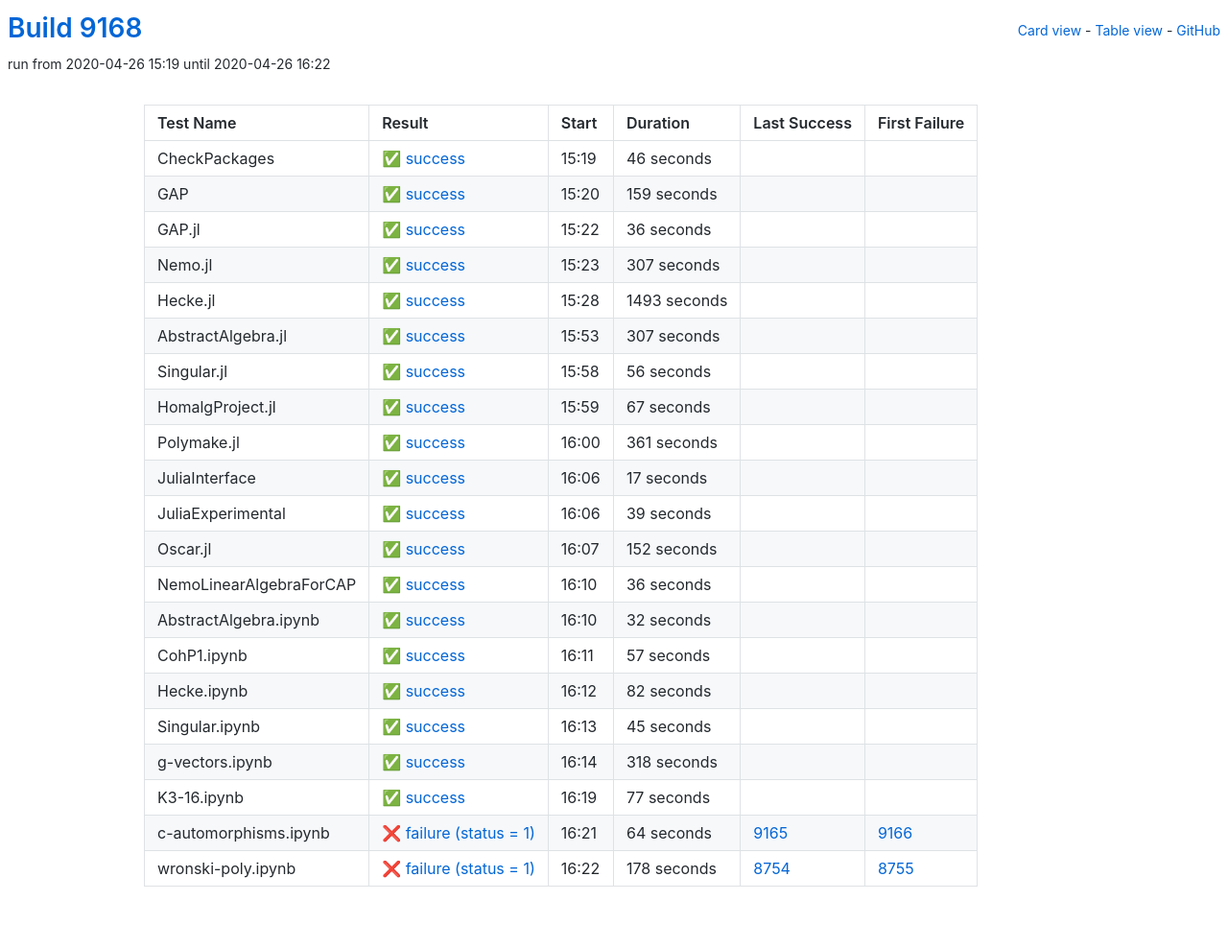
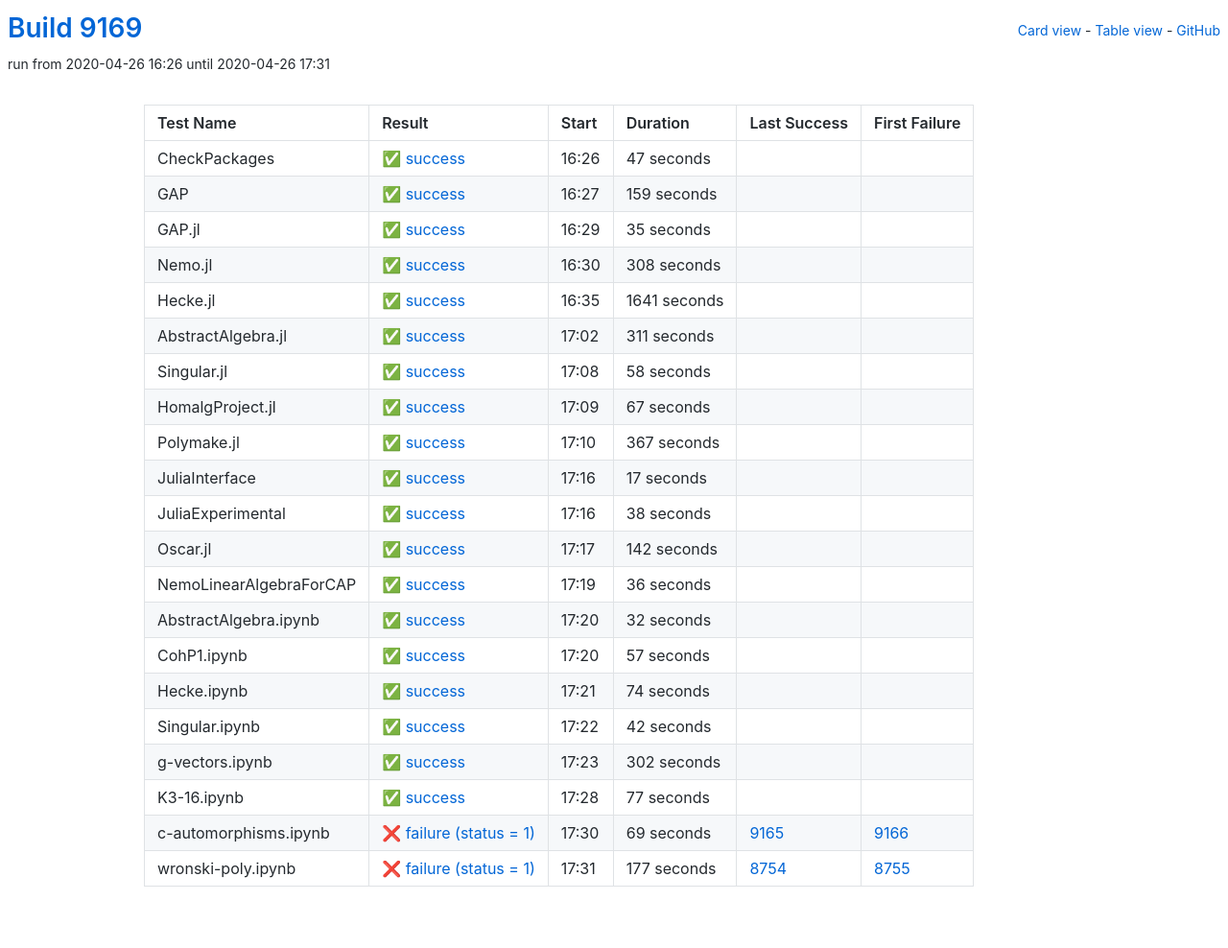
Before and after one commit to oscar-system/oscar-ci-status, a Jekyll site: the page built from table.html, in a window 1280 px wide. Shown: the whole page at 96% size. Built offline with Jekyll 4.4.1, drawn with Linux system fonts in a browser that asks for light colours.

Commit message:
Build 9169

```diff
--- a/_data/ci.yml
+++ b/_data/ci.yml
@@ -1,16 +1,16 @@
-build: 9168
-build_url: https://oscarci.mathematik.uni-kl.de/job/oscar/9168/
+build: 9169
+build_url: https://oscarci.mathematik.uni-kl.de/job/oscar/9169/
 job: oscar
 tests:
-- duration: 46
+- duration: 47
   exitcode: 0
   first_failure: false
   first_failure_url: null
   last_success: false
   last_success_url: null
-  log: https://oscarci.mathematik.uni-kl.de/job/oscar/9168/artifact/logs/build-9168/CheckPackages.log
+  log: https://oscarci.mathematik.uni-kl.de/job/oscar/9169/artifact/logs/build-9169/CheckPackages.log
   name: CheckPackages
-  start: 2020-04-26 15:19
+  start: 2020-04-26 16:26
   status: success
   success: true
 - duration: 159
@@ -19,9 +19,119 @@ tests:
   first_failure_url: null
   last_success: false
   last_success_url: null
-  log: https://oscarci.mathematik.uni-kl.de/job/oscar/9168/artifact/logs/build-9168/GAP.log
+  log: https://oscarci.mathematik.uni-kl.de/job/oscar/9169/artifact/logs/build-9169/GAP.log
   name: GAP
-  start: 2020-04-26 15:20
+  start: 2020-04-26 16:27
+  status: success
+  success: true
+- duration: 35
+  exitcode: 0
+  first_failure: false
+  first_failure_url: null
+  last_success: false
+  last_success_url: null
+  log: https://oscarci.mathematik.uni-kl.de/job/oscar/9169/artifact/logs/build-9169/GAP.jl.log
+  name: GAP.jl
+  start: 2020-04-26 16:29
+  status: success
+  success: true
+- duration: 308
+  exitcode: 0
+  first_failure: false
+  first_failure_url: null
+  last_success: false
+  last_success_url: null
+  log: https://oscarci.mathematik.uni-kl.de/job/oscar/9169/artifact/logs/build-9169/Nemo.jl.log
+  name: Nemo.jl
+  start: 2020-04-26 16:30
+  status: success
+  success: true
+- duration: 1641
+  exitcode: 0
+  first_failure: false
+  first_failure_url: null
+  last_success: false
+  last_success_url: null
+  log: https://oscarci.mathematik.uni-kl.de/job/oscar/9169/artifact/logs/build-9169/Hecke.jl.log
+  name: Hecke.jl
+  start: 2020-04-26 16:35
+  status: success
+  success: true
+- duration: 311
+  exitcode: 0
+  first_failure: false
+  first_failure_url: null
+  last_success: false
+  last_success_url: null
+  log: https://oscarci.mathematik.uni-kl.de/job/oscar/9169/artifact/logs/build-9169/AbstractAlgebra.jl.log
+  name: AbstractAlgebra.jl
+  start: 2020-04-26 17:02
+  status: success
+  success: true
+- duration: 58
+  exitcode: 0
+  first_failure: false
+  first_failure_url: null
+  last_success: false
+  last_success_url: null
+  log: https://oscarci.mathematik.uni-kl.de/job/oscar/9169/artifact/logs/build-9169/Singular.jl.log
+  name: Singular.jl
+  start: 2020-04-26 17:08
+  status: success
+  success: true
+- duration: 67
+  exitcode: 0
+  first_failure: false
+  first_failure_url: null
+  last_success: false
+  last_success_url: null
+  log: https://oscarci.mathematik.uni-kl.de/job/oscar/9169/artifact/logs/build-9169/HomalgProject.jl.log
+  name: HomalgProject.jl
+  start: 2020-04-26 17:09
+  status: success
+  success: true
+- duration: 367
+  exitcode: 0
+  first_failure: false
+  first_failure_url: null
+  last_success: false
+  last_success_url: null
+  log: https://oscarci.mathematik.uni-kl.de/job/oscar/9169/artifact/logs/build-9169/Polymake.jl.log
+  name: Polymake.jl
+  start: 2020-04-26 17:10
+  status: success
+  success: true
+- duration: 17
+  exitcode: 0
+  first_failure: false
+  first_failure_url: null
+  last_success: false
+  last_success_url: null
+  log: https://oscarci.mathematik.uni-kl.de/job/oscar/9169/artifact/logs/build-9169/JuliaInterface.log
+  name: JuliaInterface
+  start: 2020-04-26 17:16
+  status: success
+  success: true
+- duration: 38
+  exitcode: 0
+  first_failure: false
+  first_failure_url: null
+  last_success: false
+  last_success_url: null
+  log: https://oscarci.mathematik.uni-kl.de/job/oscar/9169/artifact/logs/build-9169/JuliaExperimental.log
+  name: JuliaExperimental
+  start: 2020-04-26 17:16
+  status: success
+  success: true
+- duration: 142
+  exitcode: 0
+  first_failure: false
+  first_failure_url: null
+  last_success: false
+  last_success_url: null
+  log: https://oscarci.mathematik.uni-kl.de/job/oscar/9169/artifact/logs/build-9169/Oscar.jl.log
+  name: Oscar.jl
+  start: 2020-04-26 17:17
   status: success
   success: true
 - duration: 36
@@ -30,119 +140,9 @@ tests:
   first_failure_url: null
   last_success: false
   last_success_url: null
-  log: https://oscarci.mathematik.uni-kl.de/job/oscar/9168/artifact/logs/build-9168/GAP.jl.log
-  name: GAP.jl
-  start: 2020-04-26 15:22
-  status: success
-  success: true
-- duration: 307
-  exitcode: 0
-  first_failure: false
-  first_failure_url: null
-  last_success: false
-  last_success_url: null
-  log: https://oscarci.mathematik.uni-kl.de/job/oscar/9168/artifact/logs/build-9168/Nemo.jl.log
-  name: Nemo.jl
-  start: 2020-04-26 15:23
-  status: success
-  success: true
-- duration: 1493
-  exitcode: 0
-  first_failure: false
-  first_failure_url: null
-  last_success: false
-  last_success_url: null
-  log: https://oscarci.mathematik.uni-kl.de/job/oscar/9168/artifact/logs/build-9168/Hecke.jl.log
-  name: Hecke.jl
-  start: 2020-04-26 15:28
-  status: success
-  success: true
-- duration: 307
-  exitcode: 0
-  first_failure: false
-  first_failure_url: null
-  last_success: false
-  last_success_url: null
-  log: https://oscarci.mathematik.uni-kl.de/job/oscar/9168/artifact/logs/build-9168/AbstractAlgebra.jl.log
-  name: AbstractAlgebra.jl
-  start: 2020-04-26 15:53
-  status: success
-  success: true
-- duration: 56
-  exitcode: 0
-  first_failure: false
-  first_failure_url: null
-  last_success: false
-  last_success_url: null
-  log: https://oscarci.mathematik.uni-kl.de/job/oscar/9168/artifact/logs/build-9168/Singular.jl.log
-  name: Singular.jl
-  start: 2020-04-26 15:58
-  status: success
-  success: true
-- duration: 67
-  exitcode: 0
-  first_failure: false
-  first_failure_url: null
-  last_success: false
-  last_success_url: null
-  log: https://oscarci.mathematik.uni-kl.de/job/oscar/9168/artifact/logs/build-9168/HomalgProject.jl.log
-  name: HomalgProject.jl
-  start: 2020-04-26 15:59
-  status: success
-  success: true
-- duration: 361
-  exitcode: 0
-  first_failure: false
-  first_failure_url: null
-  last_success: false
-  last_success_url: null
-  log: https://oscarci.mathematik.uni-kl.de/job/oscar/9168/artifact/logs/build-9168/Polymake.jl.log
-  name: Polymake.jl
-  start: 2020-04-26 16:00
-  status: success
-  success: true
-- duration: 17
-  exitcode: 0
-  first_failure: false
-  first_failure_url: null
-  last_success: false
-  last_success_url: null
-  log: https://oscarci.mathematik.uni-kl.de/job/oscar/9168/artifact/logs/build-9168/JuliaInterface.log
-  name: JuliaInterface
-  start: 2020-04-26 16:06
-  status: success
-  success: true
-- duration: 39
-  exitcode: 0
-  first_failure: false
-  first_failure_url: null
-  last_success: false
-  last_success_url: null
-  log: https://oscarci.mathematik.uni-kl.de/job/oscar/9168/artifact/logs/build-9168/JuliaExperimental.log
-  name: JuliaExperimental
-  start: 2020-04-26 16:06
-  status: success
-  success: true
-- duration: 152
-  exitcode: 0
-  first_failure: false
-  first_failure_url: null
-  last_success: false
-  last_success_url: null
-  log: https://oscarci.mathematik.uni-kl.de/job/oscar/9168/artifact/logs/build-9168/Oscar.jl.log
-  name: Oscar.jl
-  start: 2020-04-26 16:07
-  status: success
-  success: true
-- duration: 36
-  exitcode: 0
-  first_failure: false
-  first_failure_url: null
-  last_success: false
-  last_success_url: null
-  log: https://oscarci.mathematik.uni-kl.de/job/oscar/9168/artifact/logs/build-9168/NemoLinearAlgebraForCAP.log
+  log: https://oscarci.mathematik.uni-kl.de/job/oscar/9169/artifact/logs/build-9169/NemoLinearAlgebraForCAP.log
   name: NemoLinearAlgebraForCAP
-  start: 2020-04-26 16:10
+  start: 2020-04-26 17:19
   status: success
   success: true
 - duration: 32
@@ -151,9 +151,9 @@ tests:
   first_failure_url: null
   last_success: false
   last_success_url: null
-  log: https://oscarci.mathematik.uni-kl.de/job/oscar/9168/artifact/logs/build-9168/AbstractAlgebra.ipynb.log
+  log: https://oscarci.mathematik.uni-kl.de/job/oscar/9169/artifact/logs/build-9169/AbstractAlgebra.ipynb.log
   name: AbstractAlgebra.ipynb
-  start: 2020-04-26 16:10
+  start: 2020-04-26 17:20
   status: success
   success: true
 - duration: 57
@@ -162,42 +162,42 @@ tests:
   first_failure_url: null
   last_success: false
   last_success_url: null
-  log: https://oscarci.mathematik.uni-kl.de/job/oscar/9168/artifact/logs/build-9168/CohP1.ipynb.log
+  log: https://oscarci.mathematik.uni-kl.de/job/oscar/9169/artifact/logs/build-9169/CohP1.ipynb.log
   name: CohP1.ipynb
-  start: 2020-04-26 16:11
+  start: 2020-04-26 17:20
   status: success
   success: true
-- duration: 82
+- duration: 74
   exitcode: 0
   first_failure: false
   first_failure_url: null
   last_success: false
   last_success_url: null
-  log: https://oscarci.mathematik.uni-kl.de/job/oscar/9168/artifact/logs/build-9168/Hecke.ipynb.log
+  log: https://oscarci.mathematik.uni-kl.de/job/oscar/9169/artifact/logs/build-9169/Hecke.ipynb.log
   name: Hecke.ipynb
-  start: 2020-04-26 16:12
+  start: 2020-04-26 17:21
   status: success
   success: true
-- duration: 45
+- duration: 42
   exitcode: 0
   first_failure: false
   first_failure_url: null
   last_success: false
   last_success_url: null
-  log: https://oscarci.mathematik.uni-kl.de/job/oscar/9168/artifact/logs/build-9168/Singular.ipynb.log
+  log: https://oscarci.mathematik.uni-kl.de/job/oscar/9169/artifact/logs/build-9169/Singular.ipynb.log
   name: Singular.ipynb
-  start: 2020-04-26 16:13
+  start: 2020-04-26 17:22
   status: success
   success: true
-- duration: 318
+- duration: 302
   exitcode: 0
   first_failure: false
   first_failure_url: null
   last_success: false
   last_success_url: null
-  log: https://oscarci.mathematik.uni-kl.de/job/oscar/9168/artifact/logs/build-9168/g-vectors.ipynb.log
+  log: https://oscarci.mathematik.uni-kl.de/job/oscar/9169/artifact/logs/build-9169/g-vectors.ipynb.log
   name: g-vectors.ipynb
-  start: 2020-04-26 16:14
+  start: 2020-04-26 17:23
   status: success
   success: true
 - duration: 77
@@ -206,30 +206,30 @@ tests:
   first_failure_url: null
   last_success: false
   last_success_url: null
-  log: https://oscarci.mathematik.uni-kl.de/job/oscar/9168/artifact/logs/build-9168/K3-16.ipynb.log
+  log: https://oscarci.mathematik.uni-kl.de/job/oscar/9169/artifact/logs/build-9169/K3-16.ipynb.log
   name: K3-16.ipynb
-  start: 2020-04-26 16:19
+  start: 2020-04-26 17:28
   status: success
   success: true
-- duration: 64
+- duration: 69
   exitcode: 1
   first_failure: 9166
   first_failure_url: https://oscarci.mathematik.uni-kl.de/job/oscar/9166/
   last_success: 9165
   last_success_url: https://oscarci.mathematik.uni-kl.de/job/oscar/9165/
-  log: https://oscarci.mathematik.uni-kl.de/job/oscar/9168/artifact/logs/build-9168/c-automorphisms.ipynb.log
+  log: https://oscarci.mathematik.uni-kl.de/job/oscar/9169/artifact/logs/build-9169/c-automorphisms.ipynb.log
   name: c-automorphisms.ipynb
-  start: 2020-04-26 16:21
+  start: 2020-04-26 17:30
   status: failure
   success: false
-- duration: 178
+- duration: 177
   exitcode: 1
   first_failure: 8755
   first_failure_url: https://oscarci.mathematik.uni-kl.de/job/oscar/8755/
   last_success: 8754
   last_success_url: https://oscarci.mathematik.uni-kl.de/job/oscar/8754/
-  log: https://oscarci.mathematik.uni-kl.de/job/oscar/9168/artifact/logs/build-9168/wronski-poly.ipynb.log
+  log: https://oscarci.mathematik.uni-kl.de/job/oscar/9169/artifact/logs/build-9169/wronski-poly.ipynb.log
   name: wronski-poly.ipynb
-  start: 2020-04-26 16:22
+  start: 2020-04-26 17:31
   status: failure
   success: false
```
Also changed, not shown: README.md.
